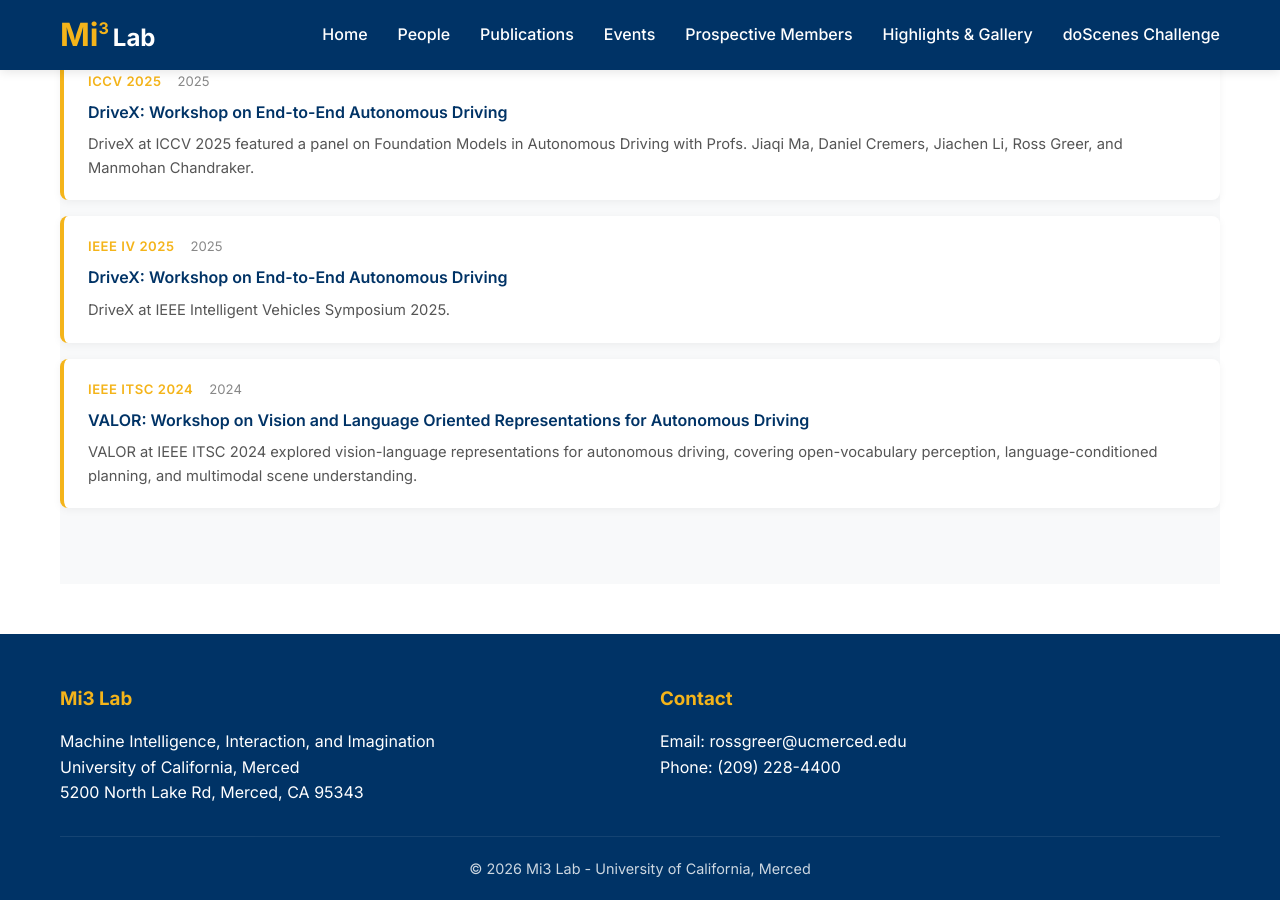
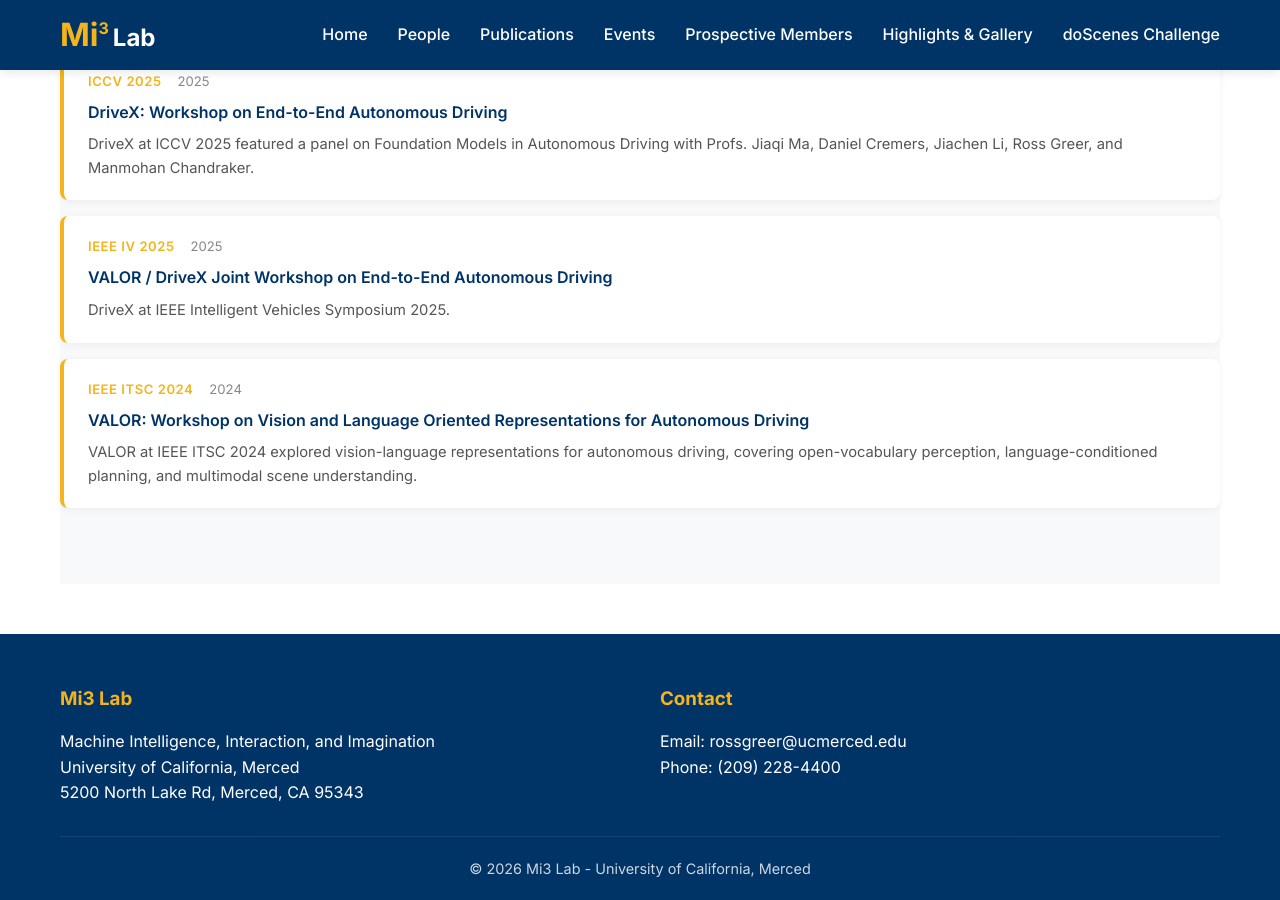
Before and after one commit to Mi3-Lab/mi3-lab.github.io, a Jekyll site: the page built from events.html, in a window 1280 px wide and 900 px high, scrolled down 1138 px. Built offline with Jekyll 4.4.1, drawn with Linux system fonts in a browser that asks for light colours.

Commit message:
Clarify IEEE IV 2025 event was a VALOR / DriveX Joint Workshop
Co-Authored-By: Claude Sonnet 4.6 <noreply@anthropic.com>

```diff
--- a/events.html
+++ b/events.html
@@ -61,7 +61,7 @@ title: Events
         <span class="event-venue">IEEE IV 2025</span>
         <span class="event-date">2025</span>
       </div>
-      <h3 class="event-title"><a href="https://drivex-workshop.github.io/" target="_blank" rel="noopener">DriveX: Workshop on End-to-End Autonomous Driving</a></h3>
+      <h3 class="event-title"><a href="https://drivex-workshop.github.io/" target="_blank" rel="noopener">VALOR / DriveX Joint Workshop on End-to-End Autonomous Driving</a></h3>
       <p class="event-description">DriveX at IEEE Intelligent Vehicles Symposium 2025.</p>
     </div>
 
```
